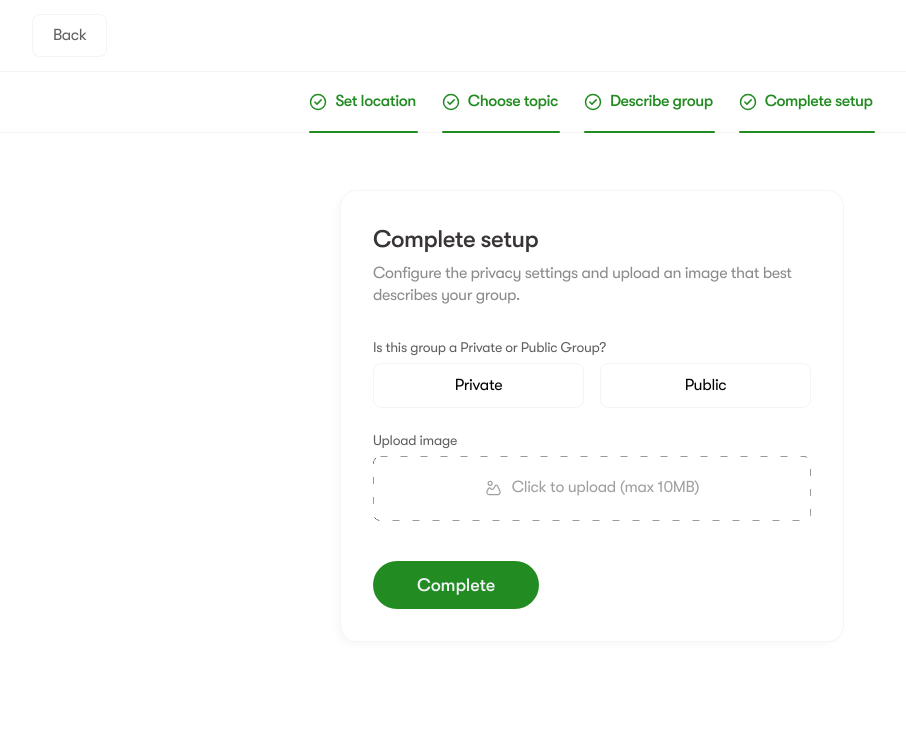
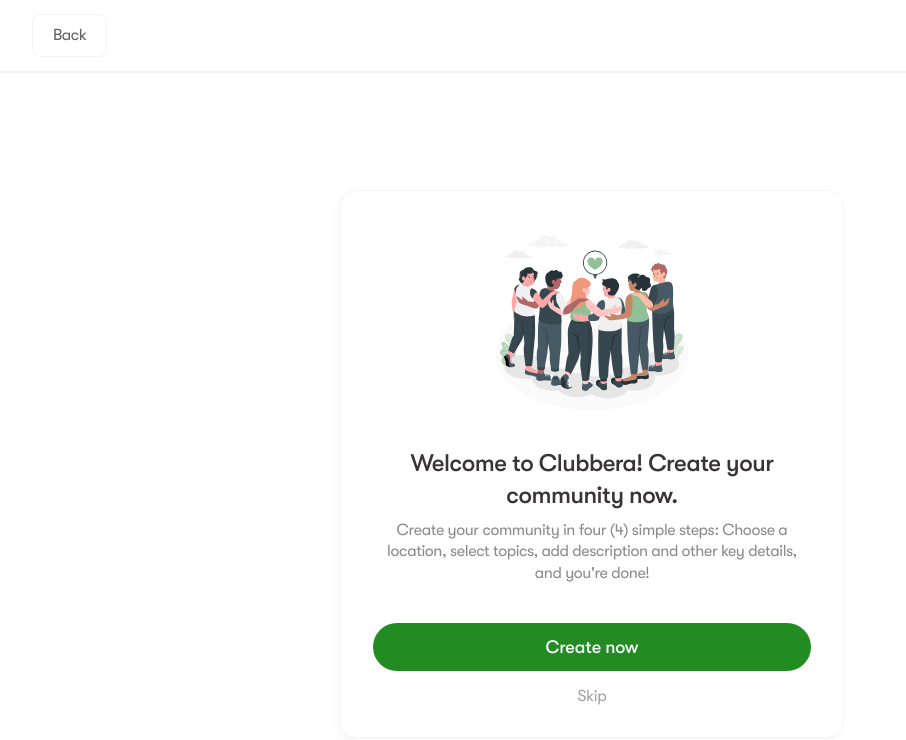
Before and after one commit to opeodedeyi/clubbera-final, a Next.js app: page /creategroup in a window 1280 px wide. Shown: the top 740 px of the page, without its empty margins (48-954 px from the left). Built offline with nearby package versions, Linux system fonts and the light colour scheme.

Commit message:
image upload component 90% done

```diff
--- a/src/app/creategroup/page.js
+++ b/src/app/creategroup/page.js
@@ -171,7 +171,7 @@
 }
 
 export default function CreateGroup() {
-    const [step, setStep] = useState(4);
+    const [step, setStep] = useState(0);
     const [presetTopics, setPresetTopics] = useState(["writing", "singing", "guitar lessons", "playstation", "chess", "architecture", "dancing", "new to town", "graphics design"]);
     const [topicSearch, setTopicSearch] = useState("");
     const [fullName, setFullName] = useState("");
```
